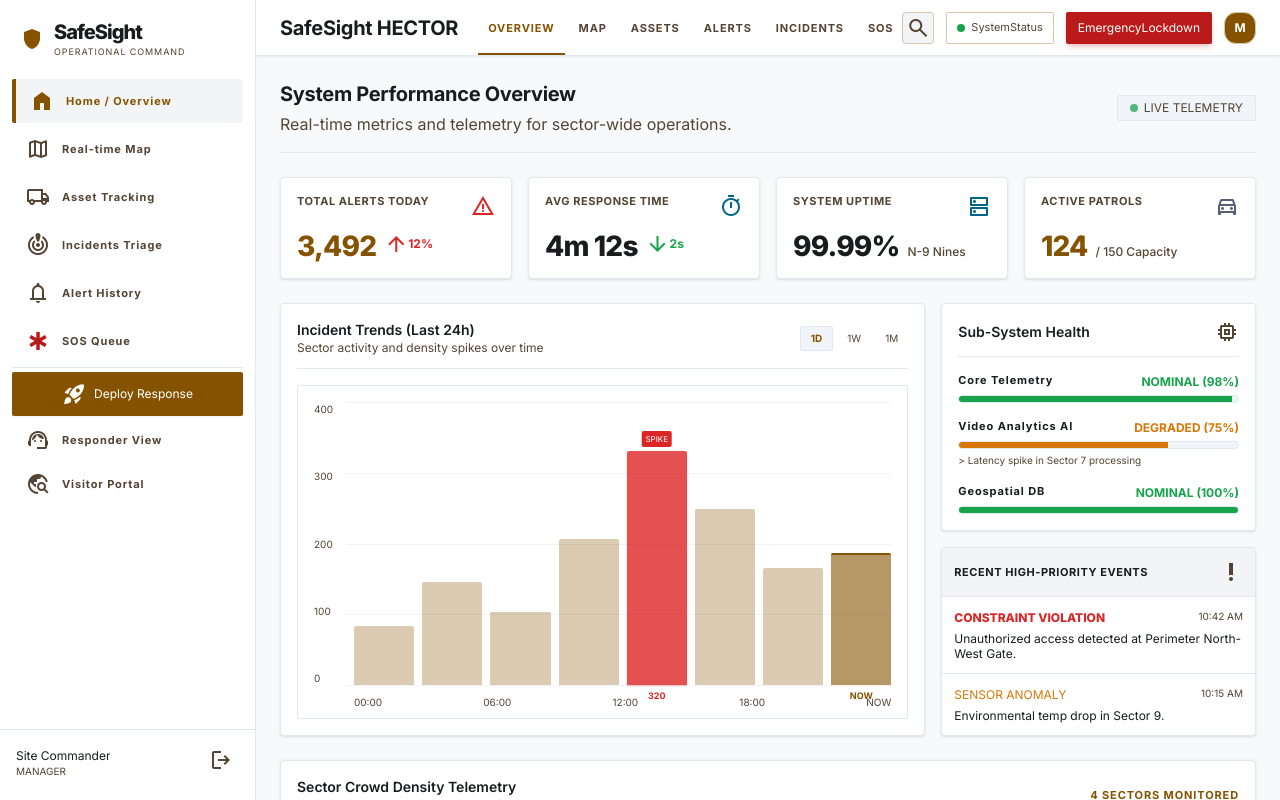
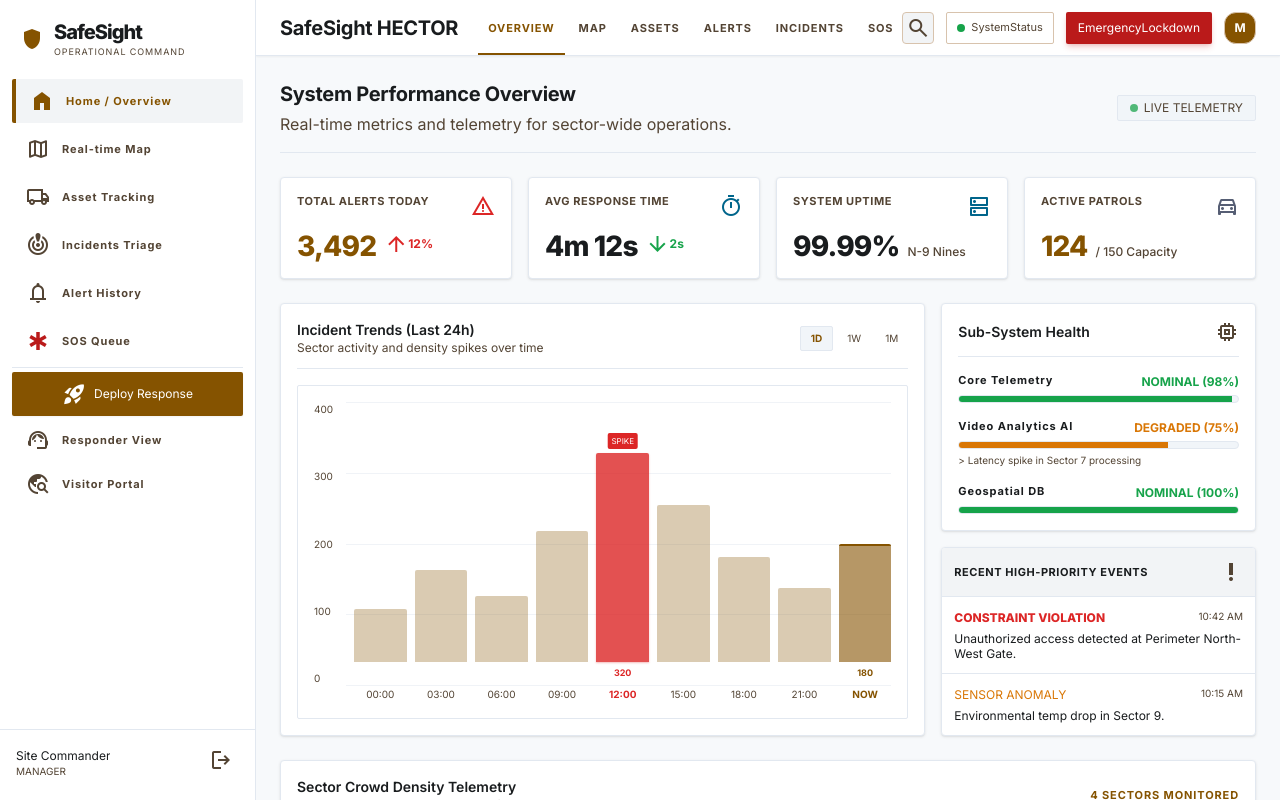
Before and after one commit to Akshat1948/Safe_Sight_Hector, a Next.js app in the folder frontend/: page /dashboard in a window 1280 px wide. Built offline with nearby package versions, Linux system fonts and the light colour scheme; no server answers.

Commit message:
fix(dashboard): implement functional 1D/1W/1M range selector for incident trends chart

```diff
--- a/frontend/src/components/dashboard/analytics-panel.tsx
+++ b/frontend/src/components/dashboard/analytics-panel.tsx
@@ -5,13 +5,75 @@ import { IZone } from '@/shared/types';
 import { getZones, getIncidents, getAlerts } from '@/shared/api';
 import { useSocket } from '@/shared/hooks';
 
+type TrendRange = '1D' | '1W' | '1M';
+
+interface TrendDataPoint {
+  label: string;
+  value: number;
+  heightPercent: number;
+  isSpike?: boolean;
+  isCurrent?: boolean;
+}
+
+interface TrendDataset {
+  title: string;
+  subtitle: string;
+  yAxis: string[];
+  points: TrendDataPoint[];
+}
+
+const TREND_DATASETS: Record<TrendRange, TrendDataset> = {
+  '1D': {
+    title: 'Incident Trends (Last 24h)',
+    subtitle: 'Sector activity and density spikes over time',
+    yAxis: ['400', '300', '200', '100', '0'],
+    points: [
+      { label: '00:00', value: 80, heightPercent: 20 },
+      { label: '03:00', value: 140, heightPercent: 35 },
+      { label: '06:00', value: 100, heightPercent: 25 },
+      { label: '09:00', value: 200, heightPercent: 50 },
+      { label: '12:00', value: 320, heightPercent: 80, isSpike: true },
+      { label: '15:00', value: 240, heightPercent: 60 },
+      { label: '18:00', value: 160, heightPercent: 40 },
+      { label: '21:00', value: 110, heightPercent: 28 },
+      { label: 'NOW', value: 180, heightPercent: 45, isCurrent: true },
+    ],
+  },
+  '1W': {
+    title: 'Incident Trends (Last 7 Days)',
+    subtitle: 'Daily sector activity and density spikes',
+    yAxis: ['400', '300', '200', '100', '0'],
+    points: [
+      { label: 'Mon', value: 145, heightPercent: 36 },
+      { label: 'Tue', value: 190, heightPercent: 48 },
+      { label: 'Wed', value: 125, heightPercent: 31 },
+      { label: 'Thu', value: 230, heightPercent: 58 },
+      { label: 'Fri', value: 310, heightPercent: 78 },
+      { label: 'Sat', value: 380, heightPercent: 95, isSpike: true },
+      { label: 'Sun', value: 215, heightPercent: 54, isCurrent: true },
+    ],
+  },
+  '1M': {
+    title: 'Incident Trends (Last 30 Days)',
+    subtitle: 'Weekly sector activity and density spikes',
+    yAxis: ['1.6k', '1.2k', '800', '400', '0'],
+    points: [
+      { label: 'Week 1', value: 780, heightPercent: 49 },
+      { label: 'Week 2', value: 1140, heightPercent: 71 },
+      { label: 'Week 3', value: 1490, heightPercent: 93, isSpike: true },
+      { label: 'Week 4', value: 920, heightPercent: 58, isCurrent: true },
+    ],
+  },
+};
+
 interface AnalyticsPanelProps {
   siteId?: string | null;
 }
 
 export default function AnalyticsPanel({ siteId }: AnalyticsPanelProps) {
   const [zones, setZones] = useState<IZone[]>([]);
-  const [timeRange, setTimeRange] = useState<'1D' | '1W' | '1M'>('1D');
+  const [trendRange, setTrendRange] = useState<TrendRange>('1D');
+  const currentTrendData = TREND_DATASETS[trendRange] || TREND_DATASETS['1D'];
   const [stats, setStats] = useState({
     totalAlerts: 3492,
     activeIncidents: 12,
@@ -238,16 +300,16 @@ export default function AnalyticsPanel({ siteId }: AnalyticsPanelProps) {
         <div className="col-span-12 lg:col-span-8 hud-panel rounded-lg p-4 flex flex-col min-h-[380px]">
           <div className="flex justify-between items-center border-b border-border-subtle pb-3 mb-4">
             <div>
-              <h2 className="font-body-bold text-body-bold text-on-surface">Incident Trends (Last 24h)</h2>
-              <p className="text-xs text-on-surface-variant font-telemetry-md">Sector activity and density spikes over time</p>
+              <h2 className="font-body-bold text-body-bold text-on-surface">{currentTrendData.title}</h2>
+              <p className="text-xs text-on-surface-variant font-telemetry-md">{currentTrendData.subtitle}</p>
             </div>
             <div className="flex space-x-1">
               {(['1D', '1W', '1M'] as const).map((range) => (
                 <button
                   key={range}
-                  onClick={() => setTimeRange(range)}
+                  onClick={() => setTrendRange(range)}
                   className={`px-2.5 py-1 text-[10px] font-label-caps rounded transition-colors ${
-                    timeRange === range
+                    trendRange === range
                       ? 'bg-surface-container text-primary font-bold border border-border-subtle'
                       : 'text-on-surface-variant hover:text-on-surface'
                   }`}
@@ -259,72 +321,73 @@ export default function AnalyticsPanel({ siteId }: AnalyticsPanelProps) {
           </div>
 
           {/* Chart Area with Y-axis & Bars */}
-          <div className="flex-1 w-full bg-surface-container-lowest rounded border border-border-subtle flex items-end justify-between p-4 relative overflow-hidden group min-h-[240px]">
+          <div className="flex-1 w-full bg-surface-container-lowest rounded border border-border-subtle flex flex-col justify-between p-4 relative overflow-hidden group min-h-[240px]">
             {/* Y Axis labels */}
             <div className="absolute left-4 top-4 bottom-8 flex flex-col justify-between text-[10px] font-telemetry-md text-on-surface-variant select-none">
-              <span>400</span>
-              <span>300</span>
-              <span>200</span>
-              <span>100</span>
-              <span>0</span>
+              {currentTrendData.yAxis.map((val, idx) => (
+                <span key={idx}>{val}</span>
+              ))}
             </div>
 
             {/* Grid Lines */}
             <div className="absolute left-12 right-4 top-4 bottom-8 flex flex-col justify-between pointer-events-none">
-              <div className="w-full h-px bg-border-subtle/50"></div>
-              <div className="w-full h-px bg-border-subtle/50"></div>
-              <div className="w-full h-px bg-border-subtle/50"></div>
-              <div className="w-full h-px bg-border-subtle/50"></div>
-              <div className="w-full h-px bg-border-subtle/50"></div>
+              {currentTrendData.yAxis.map((_, idx) => (
+                <div key={idx} className="w-full h-px bg-border-subtle/50"></div>
+              ))}
             </div>
 
             {/* Simulated Bar Chart with Telemetry values */}
-            <div className="w-full h-full pl-10 pt-2 flex items-end justify-around space-x-2 z-10">
-              <div className="w-full flex flex-col items-center gap-1 group/bar h-full justify-end">
-                <div className="w-full bg-primary/30 hover:bg-primary transition-all duration-200 h-[20%] rounded-t-sm"></div>
-                <span className="text-[9px] font-telemetry-md text-on-surface-variant opacity-0 group-hover/bar:opacity-100">80</span>
-              </div>
-              <div className="w-full flex flex-col items-center gap-1 group/bar h-full justify-end">
-                <div className="w-full bg-primary/30 hover:bg-primary transition-all duration-200 h-[35%] rounded-t-sm"></div>
-                <span className="text-[9px] font-telemetry-md text-on-surface-variant opacity-0 group-hover/bar:opacity-100">140</span>
-              </div>
-              <div className="w-full flex flex-col items-center gap-1 group/bar h-full justify-end">
-                <div className="w-full bg-primary/30 hover:bg-primary transition-all duration-200 h-[25%] rounded-t-sm"></div>
-                <span className="text-[9px] font-telemetry-md text-on-surface-variant opacity-0 group-hover/bar:opacity-100">100</span>
-              </div>
-              <div className="w-full flex flex-col items-center gap-1 group/bar h-full justify-end">
-                <div className="w-full bg-primary/30 hover:bg-primary transition-all duration-200 h-[50%] rounded-t-sm"></div>
-                <span className="text-[9px] font-telemetry-md text-on-surface-variant opacity-0 group-hover/bar:opacity-100">200</span>
-              </div>
-              {/* Spike Bar */}
-              <div className="w-full flex flex-col items-center gap-1 group/bar h-full justify-end">
-                <div className="w-full bg-status-critical/80 hover:bg-status-critical transition-all duration-200 h-[80%] rounded-t-sm shadow-sm shadow-status-critical/30 relative">
-                  <span className="absolute -top-5 left-1/2 -translate-x-1/2 px-1 py-0.5 bg-status-critical text-white text-[8px] font-label-caps rounded">SPIKE</span>
+            <div className="w-full flex-1 pl-10 pt-4 pb-1 flex items-end justify-around space-x-2 z-10">
+              {currentTrendData.points.map((point) => (
+                <div key={point.label} className="flex-1 flex flex-col items-center gap-1 group/bar h-full justify-end">
+                  <div
+                    className={`w-full rounded-t-sm transition-all duration-300 ease-out relative ${
+                      point.isSpike
+                        ? 'bg-status-critical/80 hover:bg-status-critical shadow-sm shadow-status-critical/30'
+                        : point.isCurrent
+                        ? 'bg-primary/60 hover:bg-primary border-t-2 border-primary'
+                        : 'bg-primary/30 hover:bg-primary'
+                    }`}
+                    style={{ height: `${point.heightPercent}%` }}
+                  >
+                    {point.isSpike && (
+                      <span className="absolute -top-5 left-1/2 -translate-x-1/2 px-1 py-0.5 bg-status-critical text-white text-[8px] font-label-caps rounded whitespace-nowrap z-20">
+                        SPIKE
+                      </span>
+                    )}
+                  </div>
+                  <span
+                    className={`text-[9px] font-telemetry-md transition-opacity duration-200 ${
+                      point.isSpike
+                        ? 'text-status-critical font-bold'
+                        : point.isCurrent
+                        ? 'text-primary font-bold'
+                        : 'text-on-surface-variant opacity-0 group-hover/bar:opacity-100'
+                    }`}
+                  >
+                    {point.value}
+                  </span>
                 </div>
-                <span className="text-[9px] font-telemetry-md text-status-critical font-bold">320</span>
-              </div>
-              <div className="w-full flex flex-col items-center gap-1 group/bar h-full justify-end">
-                <div className="w-full bg-primary/30 hover:bg-primary transition-all duration-200 h-[60%] rounded-t-sm"></div>
-                <span className="text-[9px] font-telemetry-md text-on-surface-variant opacity-0 group-hover/bar:opacity-100">240</span>
-              </div>
-              <div className="w-full flex flex-col items-center gap-1 group/bar h-full justify-end">
-                <div className="w-full bg-primary/30 hover:bg-primary transition-all duration-200 h-[40%] rounded-t-sm"></div>
-                <span className="text-[9px] font-telemetry-md text-on-surface-variant opacity-0 group-hover/bar:opacity-100">160</span>
-              </div>
-              {/* Current / NOW Bar */}
-              <div className="w-full flex flex-col items-center gap-1 group/bar h-full justify-end">
-                <div className="w-full bg-primary/60 hover:bg-primary transition-all duration-200 h-[45%] rounded-t-sm border-t-2 border-primary"></div>
-                <span className="text-[9px] font-telemetry-md text-primary font-bold">NOW</span>
-              </div>
+              ))}
             </div>
 
             {/* X Axis Labels */}
-            <div className="absolute left-14 right-4 bottom-2 flex justify-between text-[10px] font-telemetry-md text-on-surface-variant select-none">
-              <span>00:00</span>
-              <span>06:00</span>
-              <span>12:00</span>
-              <span>18:00</span>
-              <span>NOW</span>
+            <div className="w-full pl-10 pt-1 flex items-center justify-around space-x-2 select-none z-10">
+              {currentTrendData.points.map((point) => (
+                <div key={point.label} className="flex-1 text-center">
+                  <span
+                    className={`text-[10px] font-telemetry-md truncate block ${
+                      point.isCurrent
+                        ? 'text-primary font-bold'
+                        : point.isSpike
+                        ? 'text-status-critical font-bold'
+                        : 'text-on-surface-variant'
+                    }`}
+                  >
+                    {point.label}
+                  </span>
+                </div>
+              ))}
             </div>
           </div>
         </div>
```
